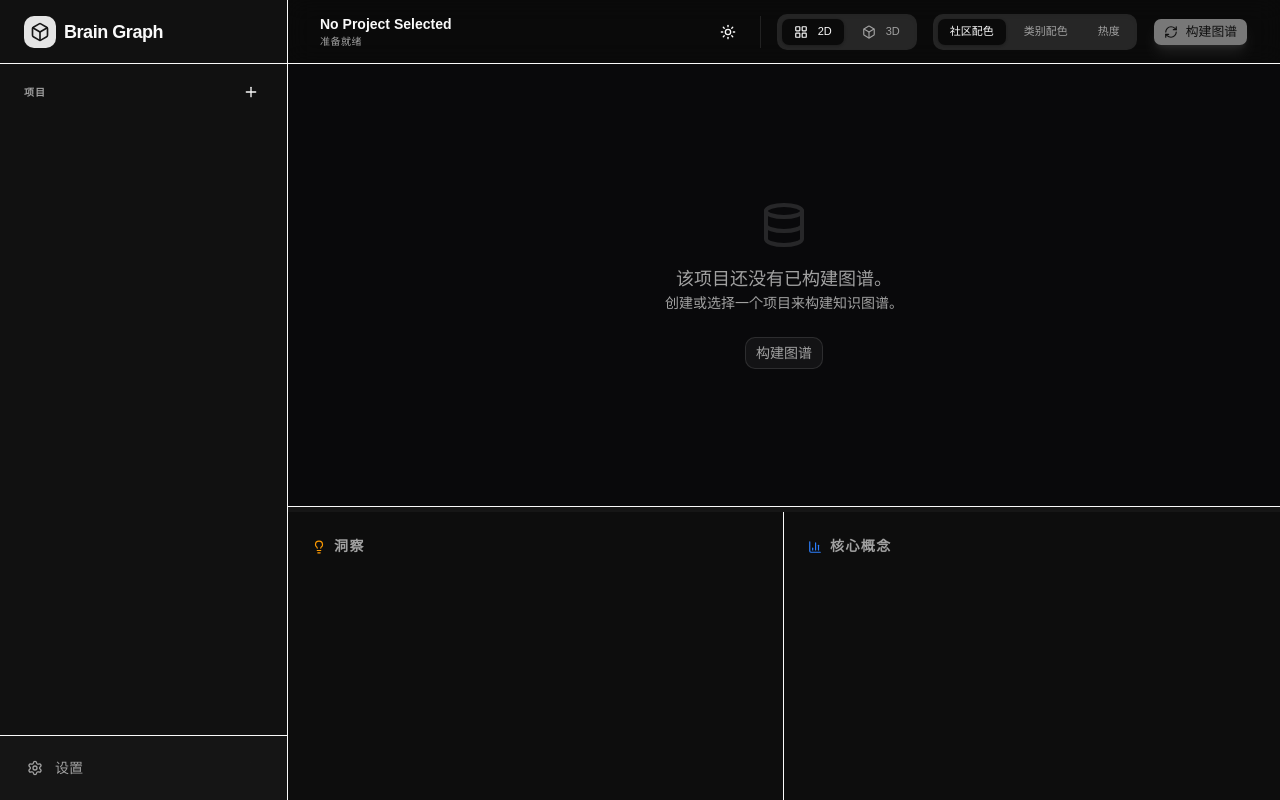
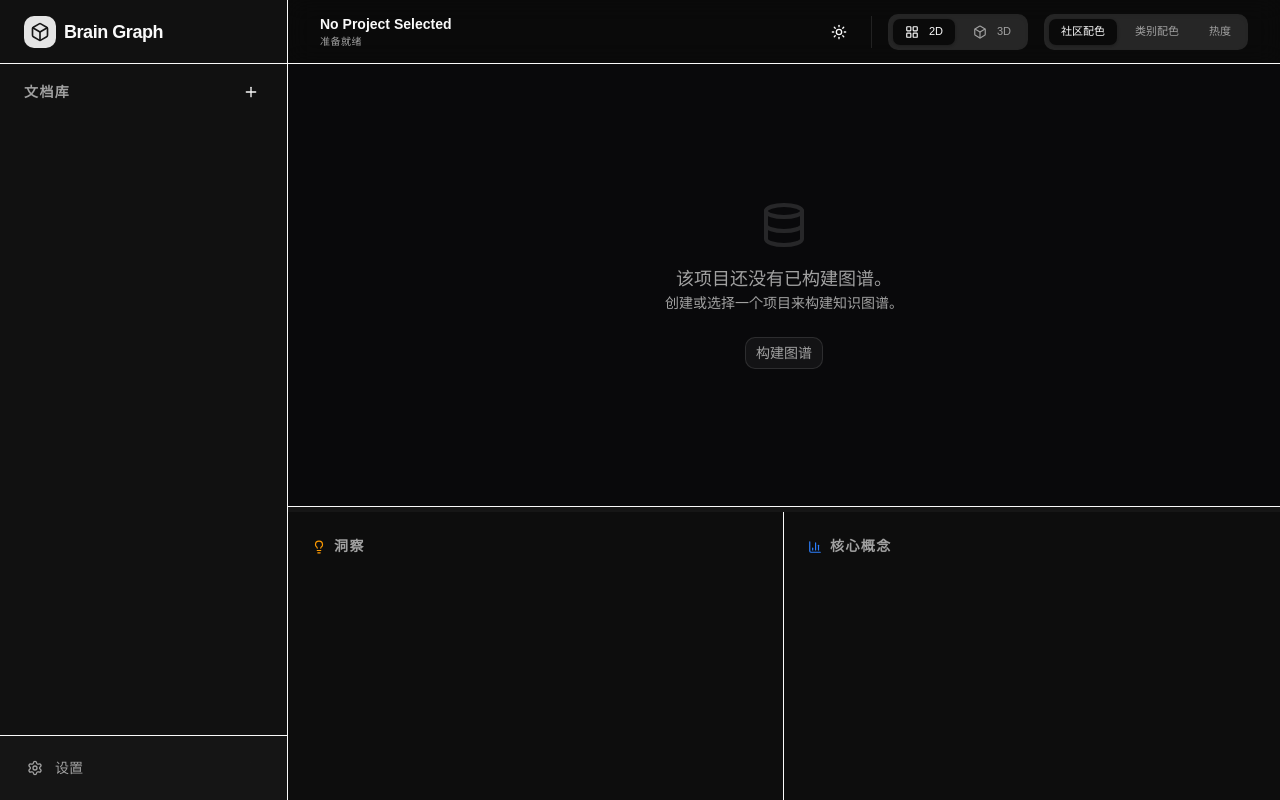
Before and after one commit to zhaoyang8518/brain_graph, a React (Vite) app: page / in a window 1280 px wide. Built offline with nearby package versions, Linux system fonts and the light colour scheme.

Commit message:
refactor: adjust project header font size and remove redundant build graph button in App UI

```diff
--- a/src/App.tsx
+++ b/src/App.tsx
@@ -443,7 +443,7 @@ export default function App() {
 
         <ScrollArea className="flex-1 p-4">
           <div className="flex items-center justify-between mb-4 px-2">
-            <h2 className="text-[10px] uppercase tracking-widest font-bold text-muted-foreground">{t("projects")}</h2>
+            <h2 className="text-[14px] uppercase tracking-widest font-bold text-muted-foreground">{t("projects")}</h2>
             <Button variant="ghost" size="icon" className="h-6 w-6" onClick={handleAddProject}>
               <Plus size={14} />
             </Button>
@@ -617,11 +617,6 @@ export default function App() {
                 {t("heat")}
               </Button>
             </div>
-
-            <Button size="sm" className="gap-2 shadow-lg shadow-primary/20" onClick={handleBuildGraph} disabled={!selectedProject}>
-              <RefreshCw size={14} />
-              {t("buildGraph")}
-            </Button>
           </div>
         </header>
 
--- a/src/i18n.ts
+++ b/src/i18n.ts
@@ -5,7 +5,7 @@ const LANGUAGE_KEY = "brain-graph:language";
 const messages = {
   zh: {
     appSubtitle: "项目知识图谱工作区",
-    projects: "项目",
+    projects: "文档库",
     settings: "设置",
     conceptNetwork: "概念网络",
     emptyStatus: "创建或选择一个项目来构建知识图谱。",
```
Also changed, not shown: 1 other file (tests, documents, lock files or other folders).
